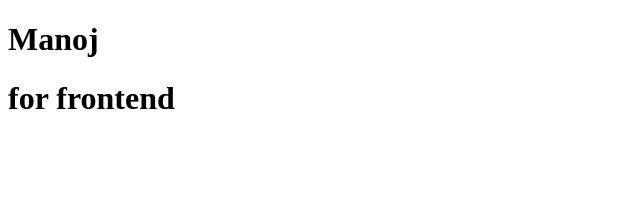
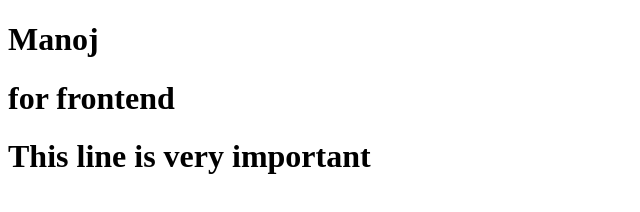
Before and after one commit to Manoj-tech-prog/git-course, a plain HTML site: page index.html in a window 1280 px wide. Shown: the whole page, without its empty margins (0-640 px from the left). Drawn offline with Linux system fonts and the light colour scheme.

Commit message:
Update index.html

```diff
--- a/index.html
+++ b/index.html
@@ -8,5 +8,6 @@
 <body>
     <h1>Manoj</h1>
     <h1>for frontend</h1>
+    <h1>This line is very important</h1>
 </body>
 </html>
```
